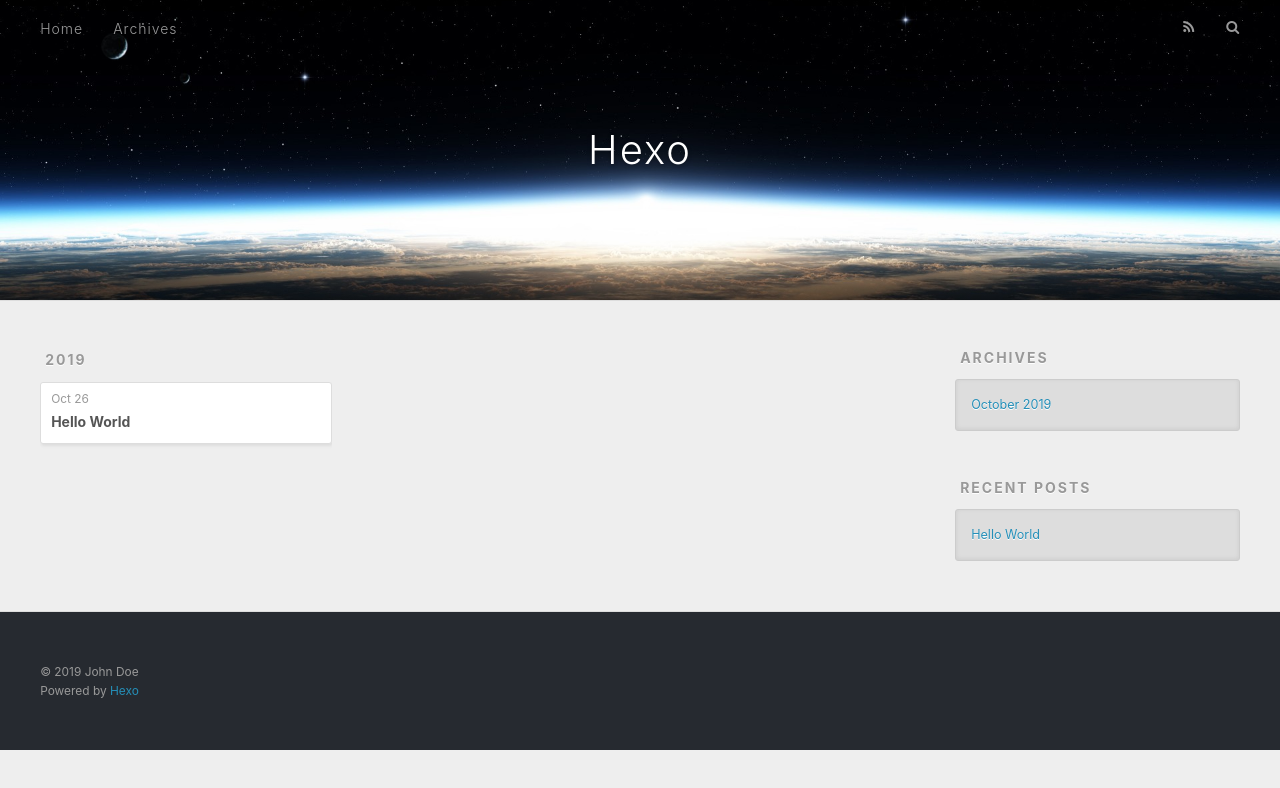
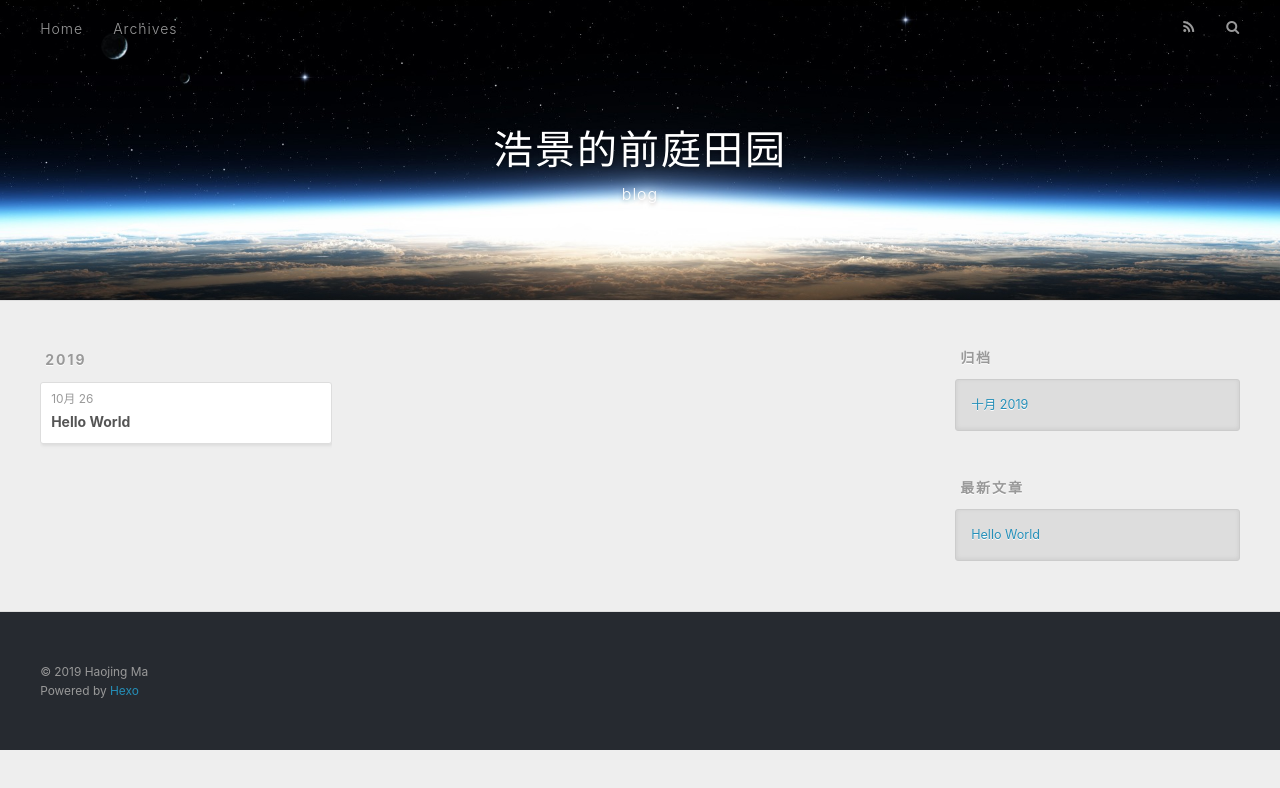
Before and after one commit to haojingcn/haojingma.github.io, a plain HTML site: page archives/2019/10/index.html in a window 1280 px wide. Drawn offline with nearby package versions, Linux system fonts and the light colour scheme.

Commit message:
Site updated: 2019-10-28 18:45:40

```diff
--- a/archives/2019/10/index.html
+++ b/archives/2019/10/index.html
@@ -5,16 +5,19 @@
 
 
 
-  <title>Archives: 2019/10 | Hexo</title>
+  <title>归档: 2019/10 | 浩景的前庭田园</title>
   <meta name="viewport" content="width=device-width, initial-scale=1, maximum-scale=1">
-  <meta property="og:type" content="website">
-<meta property="og:title" content="Hexo">
+  <meta name="description" content="记录我的日常，总结我的过往，憧憬我的未来">
+<meta name="keywords" content="technology, life">
+<meta property="og:type" content="website">
+<meta property="og:title" content="浩景的前庭田园">
 <meta property="og:url" content="http:&#x2F;&#x2F;haojingma.github.io&#x2F;archives&#x2F;2019&#x2F;10&#x2F;index.html">
-<meta property="og:site_name" content="Hexo">
-<meta property="og:locale" content="en">
+<meta property="og:site_name" content="浩景的前庭田园">
+<meta property="og:description" content="记录我的日常，总结我的过往，憧憬我的未来">
+<meta property="og:locale" content="zh-CN">
 <meta name="twitter:card" content="summary">
 
-    <link rel="alternate" href="/atom.xml" title="Hexo" type="application/atom+xml">
+    <link rel="alternate" href="/atom.xml" title="浩景的前庭田园" type="application/atom+xml">
 
 
     <link rel="icon" href="/favicon.png">
@@ -33,8 +36,12 @@
   <div id="header-outer" class="outer">
     <div id="header-title" class="inner">
       <h1 id="logo-wrap">
-        <a href="/" id="logo">Hexo</a>
+        <a href="/" id="logo">浩景的前庭田园</a>
       </h1>
+
+        <h2 id="subtitle-wrap">
+          <a href="/" id="subtitle">blog</a>
+        </h2>
 
     </div>
     <div id="header-inner" class="inner">
@@ -50,7 +57,7 @@
 
           <a id="nav-rss-link" class="nav-icon" href="/atom.xml" title="RSS Feed"></a>
 
-        <a id="nav-search-btn" class="nav-icon" title="Search"></a>
+        <a id="nav-search-btn" class="nav-icon" title="搜索"></a>
       </nav>
       <div id="search-form-wrap">
         <form action="//google.com/search" method="get" accept-charset="UTF-8" class="search-form"><input type="search" name="q" class="search-form-input" placeholder="Search"><button type="submit" class="search-form-submit">&#xF002;</button><input type="hidden" name="sitesearch" value="http://haojingma.github.io"></form>
@@ -76,7 +83,7 @@
   <div class="archive-article-inner">
     <header class="archive-article-header">
       <a href="/2019/10/26/hello-world/" class="archive-article-date">
-  <time datetime="2019-10-26T13:14:54.563Z" itemprop="datePublished">Oct 26</time>
+  <time datetime="2019-10-26T13:14:54.563Z" itemprop="datePublished">10月 26</time>
 </a>
 
 
@@ -108,9 +115,9 @@
 
 
   <div class="widget-wrap">
-    <h3 class="widget-title">Archives</h3>
+    <h3 class="widget-title">归档</h3>
     <div class="widget">
-      <ul class="archive-list"><li class="archive-list-item"><a class="archive-list-link" href="/archives/2019/10/">October 2019</a></li></ul>
+      <ul class="archive-list"><li class="archive-list-item"><a class="archive-list-link" href="/archives/2019/10/">十月 2019</a></li></ul>
     </div>
   </div>
 
@@ -118,7 +125,7 @@
 
 
   <div class="widget-wrap">
-    <h3 class="widget-title">Recent Posts</h3>
+    <h3 class="widget-title">最新文章</h3>
     <div class="widget">
       <ul>
 
@@ -138,7 +145,7 @@
 
   <div class="outer">
     <div id="footer-info" class="inner">
-      &copy; 2019 John Doe<br>
+      &copy; 2019 Haojing Ma<br>
       Powered by <a href="http://hexo.io/" target="_blank">Hexo</a>
     </div>
   </div>
```
Also changed, not shown: 2019/10/26/hello-world/index.html (+16 -11 lines), archives/2019/index.html (+20 -13 lines), archives/index.html (+20 -13 lines), index.html (+20 -13 lines).
